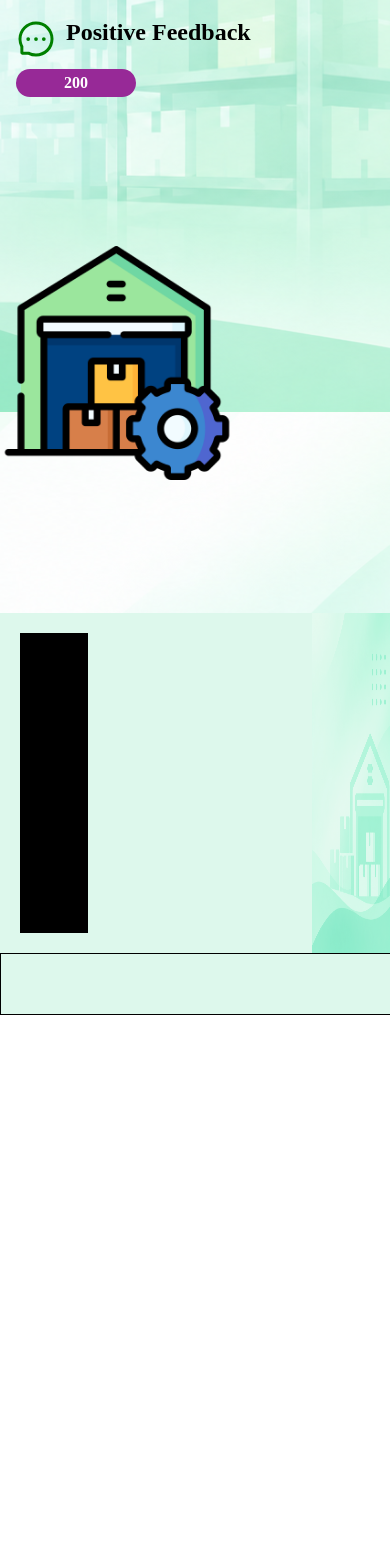
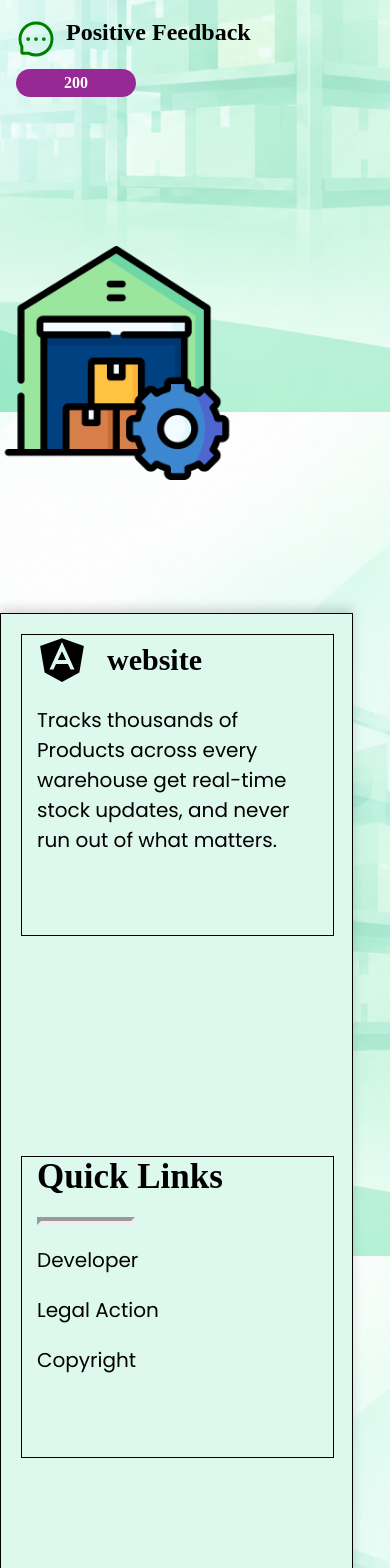
Before and after one commit to MarkNieva/largescale-inventorysystem, a React (Vite) app: page / in a window 390 px wide. Shown: the part 432-2000 px from the top of the page. Before the commit the page ends 1447 px from the top, so only its background shows below. Built offline with nearby package versions, Linux system fonts and the light colour scheme.

Commit message:
footerredo

```diff
--- a/src/App.css
+++ b/src/App.css
@@ -17,3 +17,10 @@ body{
 h1{
   font-size: 70px;
 }
+
+a{
+    font-family: "Poppins", Arial, sans-serif;
+      color: black;
+  background: transparent;
+  text-decoration: none;
+}
--- a/src/App.jsx
+++ b/src/App.jsx
@@ -7,6 +7,7 @@ import StartupAnimation from "./components/loadingscreen/StartupAnimation";
 
 import Footer from './layoutcomponent/footer/Footer.jsx'
 import Header from './layoutcomponent/header/Header.jsx'
+
 
 function App() {
 
--- a/src/components/landing/LandingPageSt.module.css
+++ b/src/components/landing/LandingPageSt.module.css
@@ -37,7 +37,6 @@
     font-size: clamp(1rem, 1.8vw, 2rem);
     line-height: 1.4;
     overflow-wrap: anywhere;
-      font-family: "Poppins", Arial, sans-serif;
 }
 
 .infocountCon {
--- a/src/layoutcomponent/footer/Footer.jsx
+++ b/src/layoutcomponent/footer/Footer.jsx
@@ -1,7 +1,8 @@
 import FooterSt from '../footer/FooterSt.module.css';
 
-import warehousewaves from "../../assets/warehouse_waves.png";
+import warehousewaves from "../../assets/warehouse_waves.jpg";
 
+import { IoLogoAngular } from "react-icons/io";
 
 const Footer = ()=>{
 
@@ -19,10 +20,38 @@ const Footer = ()=>{
 
                 <div className={FooterSt.infoCon}>
 
-                    <div className={FooterSt.socials}></div>
-                    <div className={FooterSt.quicklinks}></div>
-                    <div className={FooterSt.inventory}></div>
-                    <div className={FooterSt.contact}></div>
+                    <div className={FooterSt.socials}>
+                        <div className = {FooterSt.logoCon}>
+                        <IoLogoAngular size={50} />
+                        <h2>website</h2>
+                        </div>
+                   <a>Tracks thousands of Products across every warehouse get real-time stock updates, and never run out of what matters.</a>
+
+
+                    </div>
+
+                    <div className={FooterSt.quicklinks}>
+                        <h2>Quick Links</h2>
+                        <hr/>
+                        <a href = "#">Developer</a>
+                        <a href = "#">Legal Action</a>
+                        <a href = "#">Copyright</a>
+                    </div>
+
+                    <div className={FooterSt.inventory}>
+                         <h2>Inventory</h2>
+                        <hr/>
+                           <a href = "#">Product Tracking</a>
+                        <a href = "#">Supplier Partner</a>
+                        <a href = "#">Reports</a>
+                    </div>
+                    <div className={FooterSt.contact}>
+                         <h2>Contact</h2>
+                        <hr/>
+                           <a href = "#">Developer</a>
+                        <a href = "#">Legal and Compliance</a>
+                        <a href = "#">Copyright</a>
+                    </div>
 
                 </div>
 
--- a/src/layoutcomponent/footer/FooterSt.module.css
+++ b/src/layoutcomponent/footer/FooterSt.module.css
@@ -1,4 +1,4 @@
-
+@import url('https://fonts.googleapis.com/css2?family=Playfair+Display:wght@600;700&family=Poppins:wght@400;500;600;700&display=swap');
 
 
 footer{
@@ -7,6 +7,7 @@ footer{
   width: 100%;
   /* max-width: 1904px; */
   height: auto;
+    box-shadow: 0 -5px 10px rgba(0, 0, 0, 0.15);
 }
 
 .container{
@@ -29,18 +30,91 @@ footer{
     padding: 20px;
 }
 
+.infoCon h2{
+    font-size: 35px;
+}
+
+
+.infoCon hr{
+
+   width: 90px;
+    border-width: 4px;
+}
+
+/* padding per section */
+.socials, .quicklinks, .inventory, .contact{
+    padding-left: 15px;
+      padding-right: 15px;
+       font-size: 20px;
+    font-weight: 400;
+}
+
+/* border green */
+ .quicklinks, .inventory, .contact{
+ border-left: 2px solid green;
+ display: flex;
+ flex-direction: column;
+ row-gap: 20px;
+ }
+
+
+
+
+/* socials */
 .socials{
-    width: 25%;
-    background-color: black;
+    width: 29%;
+    height: 300px;
+    display: flex;
+    flex-direction: column;
+    row-gap: 20px;
+    /* border: 1px solid green; */
+
+}
+
+.logoCon{
+      display: flex;
+  text-align: center;
+  align-items: center;
+  column-gap: 20px;
+}
+
+.logoCon h2{
+  font-size: 30px;
+}
+
+
+
+/* quicklinks */
+
+.quicklinks{
+    width: 21%;
     height: 300px;
 }
 
+
+
+
+/* inventory */
+
+.inventory{
+    width: 21%;
+    height: 300px;
+}
+
+/* contact */
+
+.contact{
+    width: 29%;
+    height: 300px;
+}
+
+
+
 .gradientwarehouse{
-    width: 20%;
+    width: 18%;
     height: 340px;
      z-index: 0;
-      /* position: absolute;
-      left: 200px; */
+
  opacity: 0.6;
 }
 
@@ -51,3 +125,62 @@ footer{
     height: 60px;
     border: 1px solid black;
 }
+
+@media (max-width: 936px) {
+
+    footer{
+
+        max-width: 90%;
+         border: 1px solid black;
+
+
+    }
+
+    /* .container{
+
+          max-width: 350px;
+          border: 1px solid black;
+    } */
+    .generalCon{
+        display: flex;
+        flex-direction: column;
+    }
+
+    .infoCon{
+       display: flex;
+        flex-direction: column;
+        row-gap: 220px;
+        justify-content: center;
+    }
+
+
+
+    .socials{
+    width: 80%;
+    border: 1px solid black;
+    }
+   .quicklinks{
+     width: 80%;
+       border: 1px solid black;
+
+   }
+
+   .inventory{
+      width: 80%;
+       border: 1px solid black;
+
+   }
+
+   .contact{
+    width: 80%;
+     border: 1px solid black;
+
+   }
+
+
+    .logoCon h2{
+
+    }
+
+
+}
--- a/src/layoutcomponent/header/HeaderSt.module.css
+++ b/src/layoutcomponent/header/HeaderSt.module.css
@@ -23,7 +23,7 @@ header{
  .headerCon{
   display: flex;
   width: 100%;
-  max-width: 1200px;
+  max-width: 1100px;
   margin: 0 auto;
   padding: 20px;
   align-items: center;
@@ -64,9 +64,6 @@ header{
 
 .headerLink a{
   font-size: 20px;
-  color: black;
-  background: transparent;
-  text-decoration: none;
 }
 
 .headerLink a:hover{
@@ -174,7 +171,10 @@ overflow-y: auto;
 @media (max-width: 936px) {
 
   header{
-    padding: 12px 12px 12px 0px;
+    padding: 10px;
+    padding-top: 50px;
+      max-width: 84%;
+      border: 1px solid black;
   }
 
   .headerLink{
```
Also changed, not shown: src/assets/warehouse_waves.jpg (added), src/assets/warehouse_waves.png (deleted).
